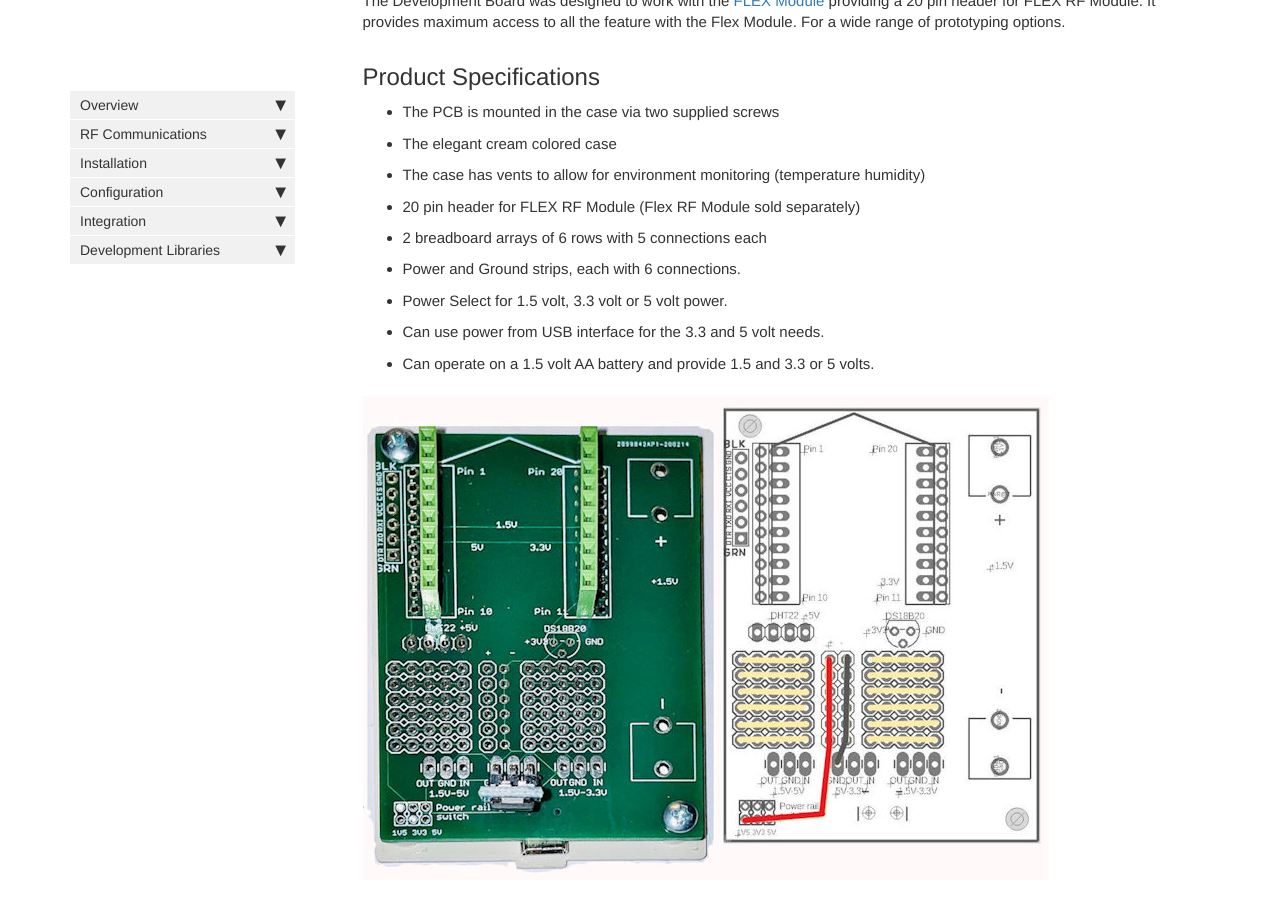
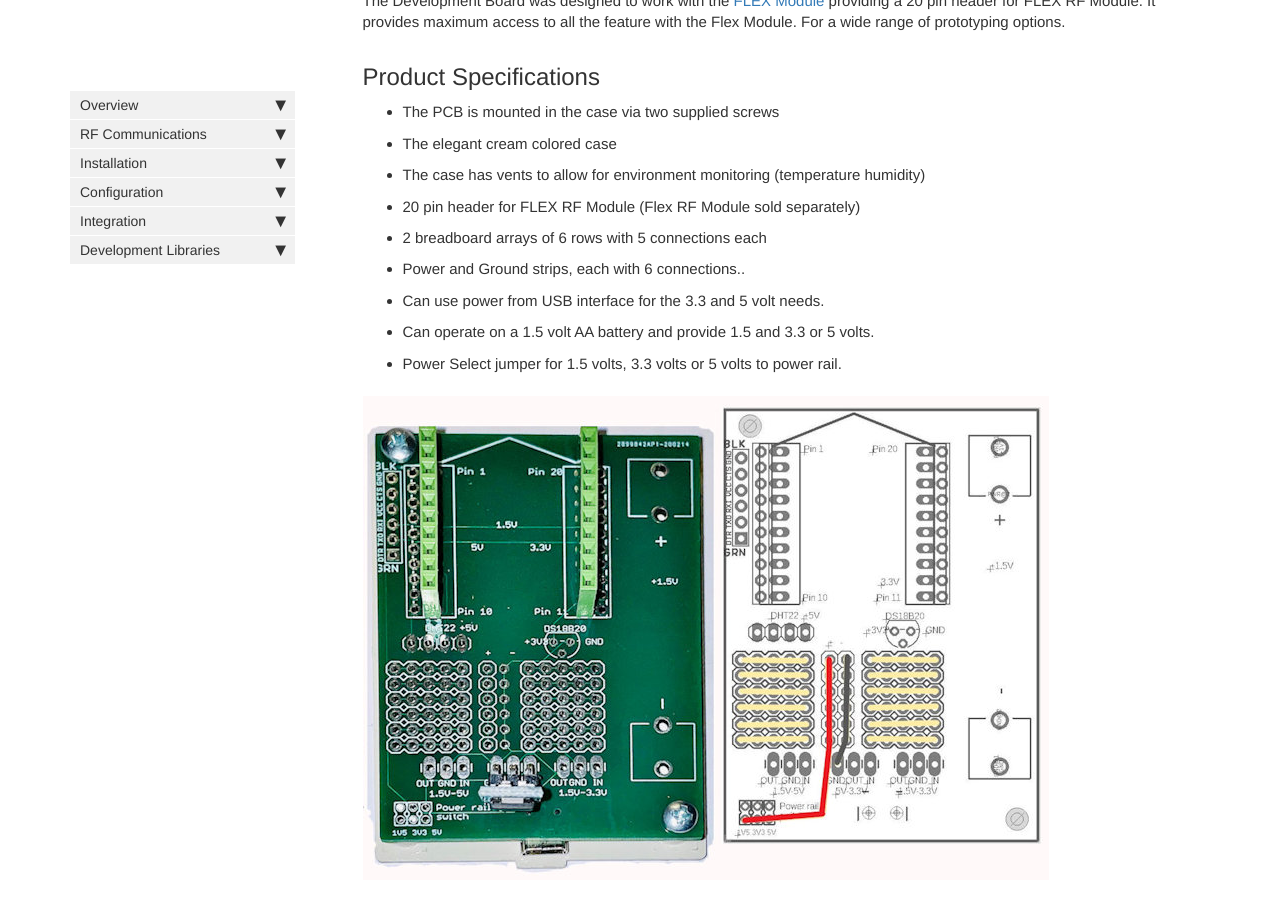
Before and after one commit to JemRF/RF-Documentation, a Jekyll site: the page built from pages/mydoc/developmentboard.md, in a window 1280 px wide and 900 px high, scrolled down 931 px. Built offline with Jekyll 4.4.1, drawn with Linux system fonts in a browser that asks for light colours; comment, search, counter and statistics services are not loaded; some of the changed text lies outside the part shown.

```diff
--- a/_data/topnav.yml
+++ b/_data/topnav.yml
@@ -43,5 +43,7 @@ topnav_dropdowns:
           url: /wireless_light_sensor.html
         - title: Flex RF Module
           url: /flex.html
+        - title: Flex Development Module
+          url: /developmentboard.html
         - title: IoT Gateway
           url: /iot_gateway.html
--- a/pages/mydoc/developmentboard.md
+++ b/pages/mydoc/developmentboard.md
@@ -21,10 +21,10 @@ For a wide range of prototyping options.
 * The case has vents to allow for environment monitoring (temperature humidity)
 * 20 pin header for FLEX RF Module (Flex RF Module sold separately)
 * 2 breadboard arrays of 6 rows with 5 connections each
-* Power and Ground strips, each with 6 connections.
-* Power Select for 1.5 volt, 3.3 volt or 5 volt power.
+* Power and Ground strips, each with 6 connections..
 * Can use power from USB interface for the 3.3 and 5 volt needs.
 * Can operate on a 1.5 volt AA battery and provide 1.5 and 3.3 or 5 volts.
+* Power Select jumper for 1.5 volts, 3.3 volts or 5 volts to power rail.
 
 {% include image.html file="devboardlayout.jpg" alt="Development Board Layout"%}
 
```
Also changed, not shown: other parts of pages/mydoc/developmentboard.md (+2 -2 lines).
